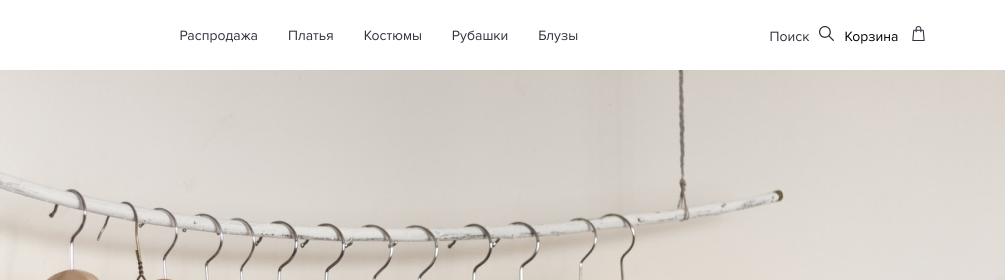
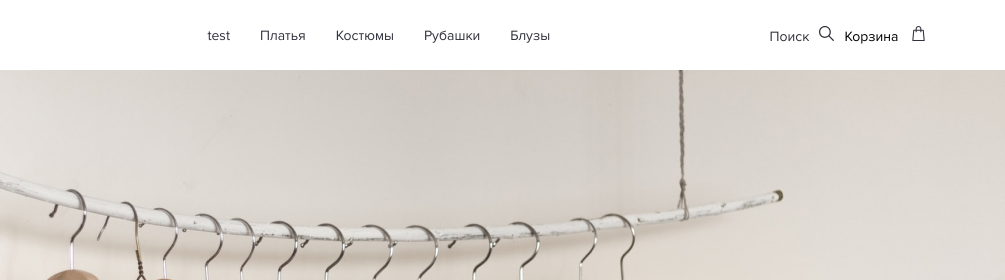
Before and after one commit to IvanKalita/ANNA-PAVLA, a plain HTML site: page index.html in a window 1280 px wide. Shown: the top 280 px of the page, 275-1280 px from the left. Drawn offline with Linux system fonts and the light colour scheme.

Commit message:
my first commit

```diff
--- a/index.html
+++ b/index.html
@@ -26,7 +26,7 @@
         <nav class="page-header__wrap-content-nav">
           <ul class="page-header__wrap-content-nav-list">
             <li class="page-header__wrap-contentn-nav-item">
-              <a class="page-header__wrap-content-nav-link" href="#">Распродажа</a>
+              <a class="page-header__wrap-content-nav-link" href="#">test</a>
             </li>
             <li class="page-header__wrap-contentn-nav-item">
               <a class="page-header__wrap-content-nav-link" href="dresses.html">Платья</a>
```
